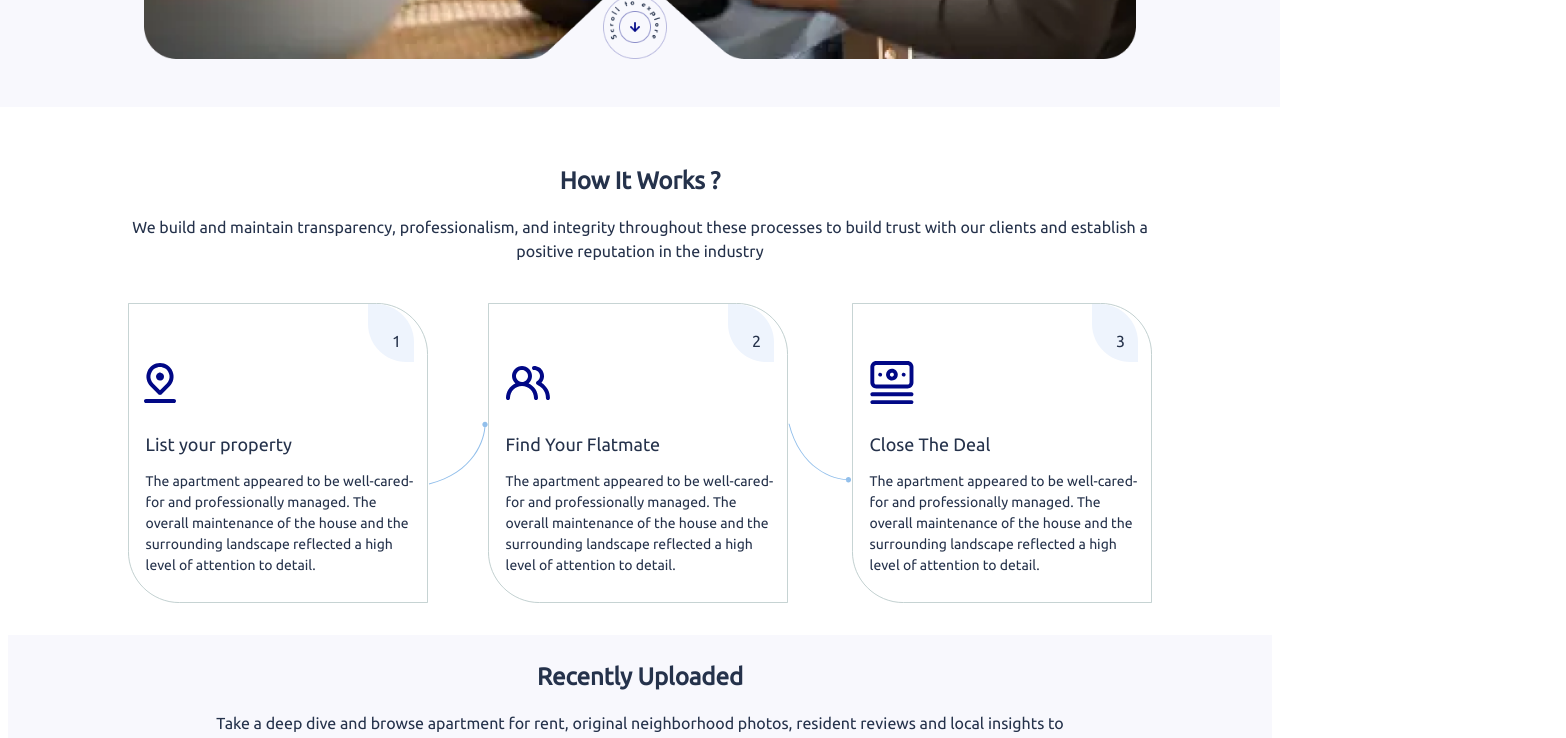
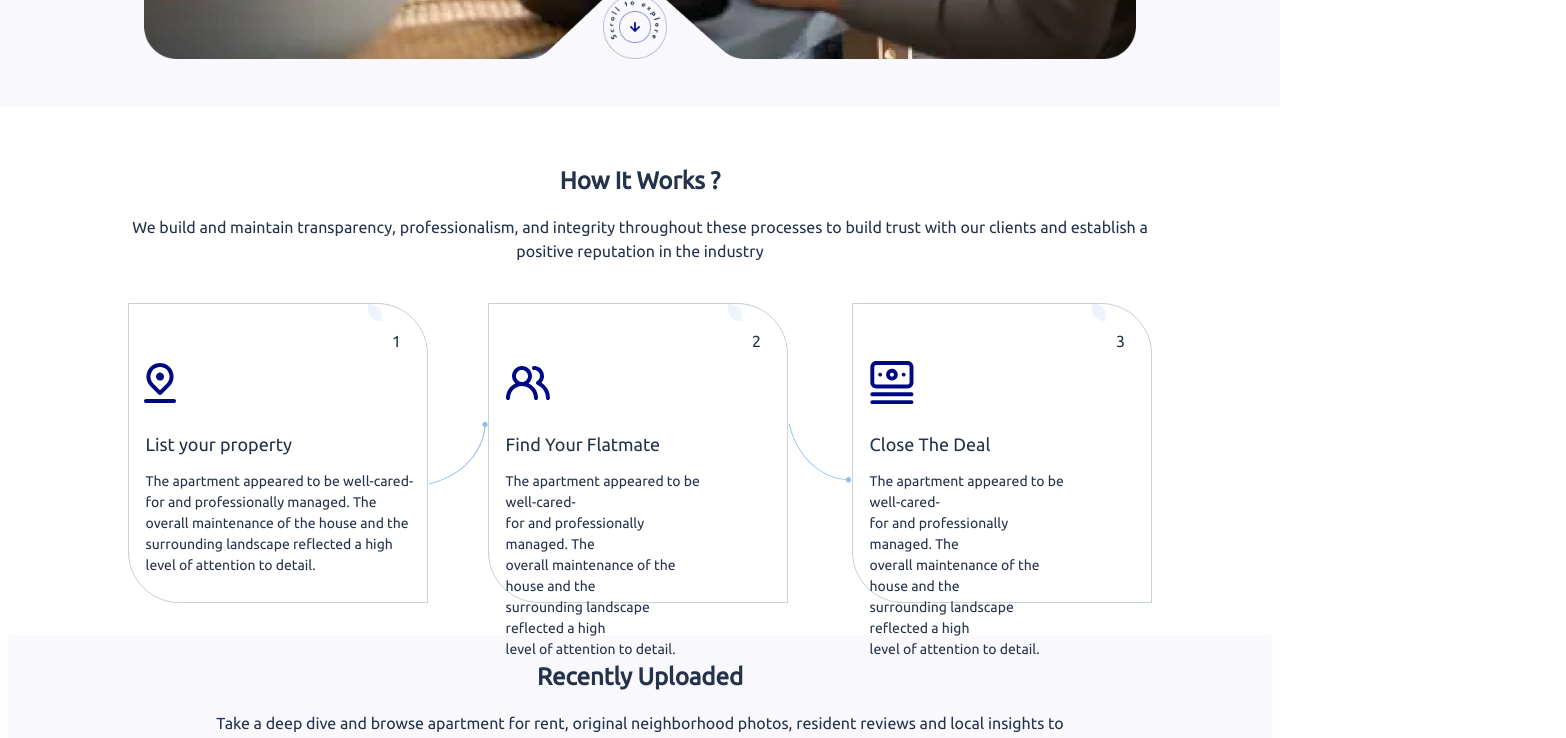
Before and after one commit to lazynerd-studios/Co-Habit-Landing, a React (Vite) app: page / in a window 1280 px wide. Shown: the part 780-1518 px from the top of the page, 1566 px wide, since content can reach past the window. Built offline with nearby package versions, Linux system fonts and the light colour scheme.

Commit message:
Update Home.jsx

```diff
--- a/src/Components/Home/Home.jsx
+++ b/src/Components/Home/Home.jsx
@@ -127,8 +127,8 @@ const Home = () => {
         </div>
 
         {/* how it works */}
-        <div className="w-auto bg-white my-8 relative">
-          <div className="laptop:mx-[8rem] relative mx-2 mt-8 text-[#25324B]">
+        <div className="w-auto bg-white my-8">
+          <div className="laptop:mx-[8rem] mx-2 mt-8 text-[#25324B]">
             {/* heading */}
             <h1 className="text-[1.5rem] pt-6 text-center mb-4 font-bold">How It Works ?</h1>
             <p className="text-center laptop:mb-[2.5rem] laptop:w-auto">
@@ -139,12 +139,12 @@ const Home = () => {
             {/* text-in-shapes */}
             <div className="laptop:flex">
               {/* styled rectangle 1 */}
-              <div className="">
-                <p className="absolute w-[68%] ml-[3.5rem] mt-[8.3rem] laptop:ml-[1.1rem] laptop:mt-[10.5rem] text-[0.875rem] font-medium">
-                  The apartment appeared to be well-cared- <br className="laptop:flex hidden" />
-                  for and professionally managed. The <br className="laptop:flex hidden" />
-                  overall maintenance of the house and the <br className="laptop:flex hidden" />
-                  surrounding landscape reflected a high <br className="laptop:flex hidden" />
+              <div className="laptop:relative">
+                <p className="absolute laptop:w-[90%] w-[68%] ml-[3.5rem] mt-[8.3rem] laptop:ml-[1.1rem] laptop:mt-[10.5rem] text-[0.875rem] font-medium">
+                  The apartment appeared to be well-cared-
+                  for and professionally managed. The
+                  overall maintenance of the house and the
+                  surrounding landscape reflected a high
                   level of attention to detail.
                 </p>
                 <h2 className="absolute w-auto ml-[3.5rem] mt-[6.3rem] laptop:ml-[1.1rem] laptop:mt-[8rem] text-[1.125rem] font-medium">
@@ -163,7 +163,7 @@ const Home = () => {
               <img src={ArrowUp} className="-my-3 mx-auto" alt="arrow-up" />
 
               {/* styled rectangle 2 */}
-              <div className="">
+              <div className="laptop:relative">
                 <p className="absolute w-[68%] ml-[3.5rem] mt-[8.3rem] laptop:ml-[1.1rem] laptop:mt-[10.5rem] text-[0.875rem] font-medium">
                   The apartment appeared to be well-cared- <br className="laptop:flex hidden" />
                   for and professionally managed. The <br className="laptop:flex hidden" />
@@ -186,7 +186,7 @@ const Home = () => {
               <img src={ArrowDown} className="-my-3 mx-auto" alt="arrow-down" />
 
               {/* styled rectangle 3 */}
-              <div className="">
+              <div className="laptop:relative">
                 <p className="absolute w-[68%] ml-[3.5rem] mt-[8.3rem] laptop:ml-[1.1rem] laptop:mt-[10.5rem] text-[0.875rem] font-medium">
                   The apartment appeared to be well-cared- <br className="laptop:flex hidden" />
                   for and professionally managed. The <br className="laptop:flex hidden" />
```
